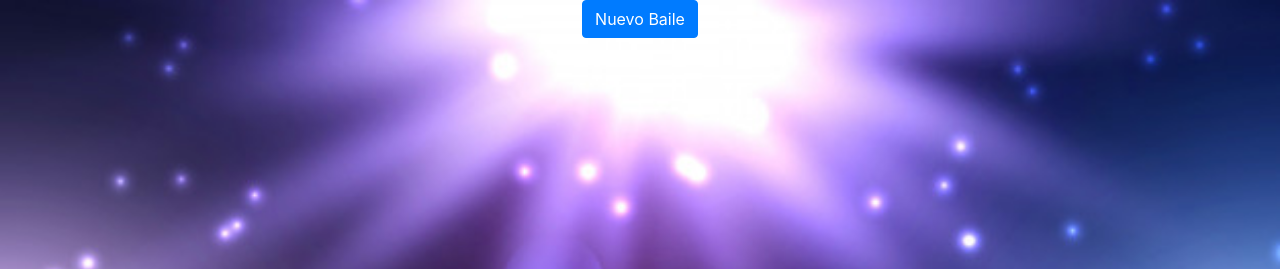
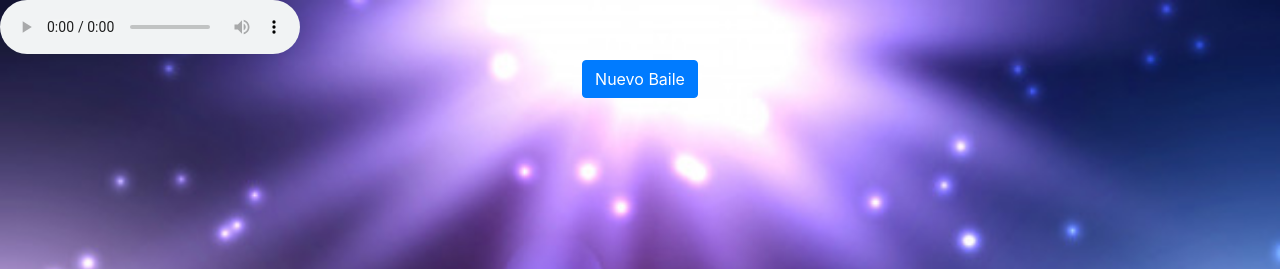
Before and after one commit to jairoENP/Bailemos, a plain HTML site: page index.html in a window 1280 px wide. Shown: the top 269 px of the page. Drawn offline with nearby package versions, Linux system fonts and the light colour scheme.

Commit message:
musica subida

```diff
--- a/index.html
+++ b/index.html
@@ -8,6 +8,14 @@
     <title>Document</title>
 </head>
 <body>
+
+    <audio controls src="Celebration.mp3" autoplay ></audio>
+
+
+
+
+
+
         <div class="containerButton">
 
             <button class="btn btn-primary">Nuevo Baile</button>
```
Also changed, not shown: 1 other file.
